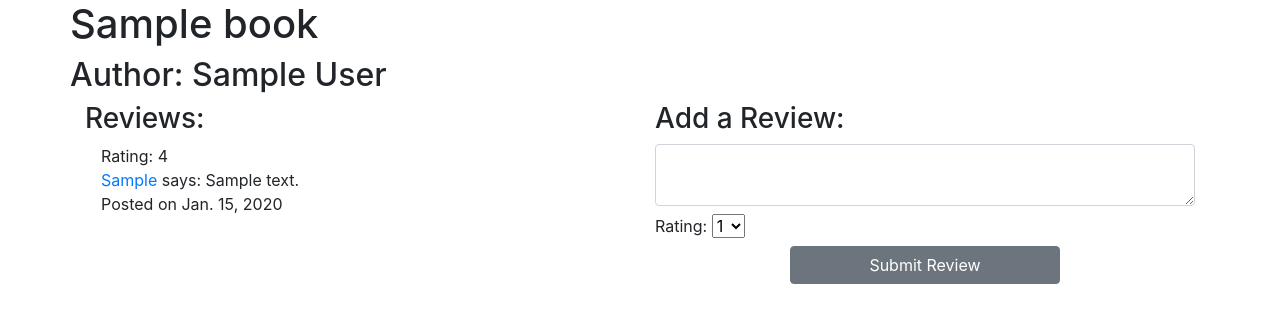
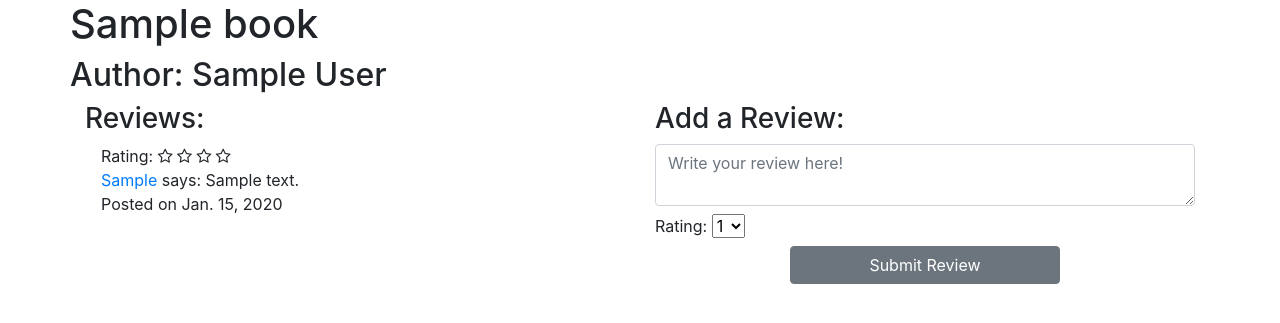
Before and after one commit to gsasaki23/dojo_reads, a Django app: template dojo_reads_app/templates/book_details.html in a window 1280 px wide. Shown: the part 40-363 px from the top of the page. Run offline with Django 3.2, Linux system fonts and the light colour scheme; the template is opened without the code that fills it: values that come from a table or form of the project are taken from there, others are empty; tables that the repository leaves empty hold one stand-in row (values such as "Sample post"); some libraries are stand-ins or nearby versions.

```diff
--- a/dojo_reads_app/models.py
+++ b/dojo_reads_app/models.py
@@ -73,12 +73,22 @@ class User(models.Model):
     updated_at = models.DateTimeField(auto_now=True)
     objects = UserManager()
 
+class BookManager(models.Manager):
+    def reg_validator(self, postData):
+        errors = {}
+        # Title not unique
+        for book in Book.objects.all():
+            if postData['title'] == book.title:
+                errors['password'] = "Book already exists!"
+        return errors
+
 class Book(models.Model):
     title=models.CharField(max_length=255)
     author=models.CharField(max_length=255)
     # reviews = list of associated reviews
     created_at = models.DateTimeField(auto_now_add=True)
     updated_at = models.DateTimeField(auto_now=True)
+    objects=BookManager()
 
 class Review(models.Model):
     text = models.TextField()
--- a/dojo_reads_app/templates/book_details.html
+++ b/dojo_reads_app/templates/book_details.html
@@ -15,11 +15,12 @@
     <script src="https://stackpath.bootstrapcdn.com/bootstrap/4.4.1/js/bootstrap.min.js"
         integrity="sha384-wfSDF2E50Y2D1uUdj0O3uMBJnjuUD4Ih7YwaYd1iqfktj0Uod8GCExl3Og8ifwB6"
         crossorigin="anonymous"></script>
+    <link rel="stylesheet" href="https://cdnjs.cloudflare.com/ajax/libs/font-awesome/4.7.0/css/font-awesome.min.css">
 </head>
 <body>
     <div class="container">
         <!-- NavBar -->
-        <nav class="navbar navbar-expand-lg navbar-light bg-light">
+        <nav class="navbar navbar-expand-md navbar-light bg-light">
             <div class="collapse navbar-collapse">
                 <ul class="navbar-nav mr-auto"></ul>
                 <a href="/books" class="ml-5 my-2 my-lg-0">Home</a>
@@ -37,7 +38,33 @@
                 <h3>Reviews:</h3>
                 {% for review in book.reviews.all %}
                 <div class="pl-3 mb-3">
-                    <span>Rating: {{review.rating}}<br></span>
+                    <span>Rating:
+                        {% if review.rating == 5 %}
+                        <i class="fa fa-star-o"></i>
+                        <i class="fa fa-star-o"></i>
+                        <i class="fa fa-star-o"></i>
+                        <i class="fa fa-star-o"></i>
+                        <i class="fa fa-star-o"></i>
+                        {% endif %}
+                        {% if review.rating == 4 %}
+                        <i class="fa fa-star-o"></i>
+                        <i class="fa fa-star-o"></i>
+                        <i class="fa fa-star-o"></i>
+                        <i class="fa fa-star-o"></i>
+                        {% endif %}
+                        {% if review.rating == 3 %}
+                        <i class="fa fa-star-o"></i>
+                        <i class="fa fa-star-o"></i>
+                        <i class="fa fa-star-o"></i>
+                        {% endif %}
+                        {% if review.rating == 2 %}
+                        <i class="fa fa-star-o"></i>
+                        <i class="fa fa-star-o"></i>
+                        {% endif %}
+                        {% if review.rating == 1 %}
+                        <i class="fa fa-star-o"></i>
+                        {% endif %}
+                    <br></span>
                     <span><span><a href="/users/{{review.user.id}}">{{review.user.first_name}}</a></span> says: {{review.text}}<br></span>
                     <span>Posted on {{review.created_at.date}}<br></span>
                 </div>
@@ -48,14 +75,14 @@
                 <form action="/attempt_review" method="post">
                     {% csrf_token %}
                     <input type="hidden" name="book_id" value="{{book.id}}">
-                    <textarea type="text" class="form-control" name="review_text" required></textarea>
+                    <textarea type="text" class="form-control" name="review_text" placeholder = "Write your review here!" required></textarea>
                     <label for="review_rating" class="mt-2">Rating:</label>
                     <select name="review_rating" required>
                         <option value="1">1</option>
-                        <option value="1">2</option>
-                        <option value="1">3</option>
-                        <option value="1">4</option>
-                        <option value="1">5</option>
+                        <option value="2">2</option>
+                        <option value="3">3</option>
+                        <option value="4">4</option>
+                        <option value="5">5</option>
                     </select>
                     <button type="submit" class="btn btn-secondary d-block mx-auto w-50">Submit Review</button></form>
             </div>
--- a/dojo_reads_app/templates/index.html
+++ b/dojo_reads_app/templates/index.html
@@ -1,5 +1,6 @@
 <!DOCTYPE html>
 <html lang="en">
+
 <head>
     <meta charset="UTF-8">
     <meta name="viewport" content="width=device-width, initial-scale=1.0">
@@ -16,6 +17,7 @@
         integrity="sha384-wfSDF2E50Y2D1uUdj0O3uMBJnjuUD4Ih7YwaYd1iqfktj0Uod8GCExl3Og8ifwB6"
         crossorigin="anonymous"></script>
 </head>
+
 <body>
     <div class="container-fluid p-5">
         <div class="row d-block text-center mb-3">
@@ -65,4 +67,5 @@
         </div>
     </div>
 </body>
+
 </html>
--- a/dojo_reads_app/templates/user_details.html
+++ b/dojo_reads_app/templates/user_details.html
@@ -19,7 +19,7 @@
 <body>
     <div class="container">
         <!-- NavBar -->
-        <nav class="navbar navbar-expand-lg navbar-light bg-light">
+        <nav class="navbar navbar-expand-md navbar-light bg-light">
             <div class="collapse navbar-collapse">
                 <ul class="navbar-nav mr-auto"></ul>
                 <a href="/books" class="ml-5 my-2 my-lg-0">Home</a>
```
Also changed, not shown: dojo_reads_app/templates/books.html (+36 -3 lines), dojo_reads_app/templates/books_add.html (+18 -8 lines), dojo_reads_app/views.py (+32 -16 lines).
